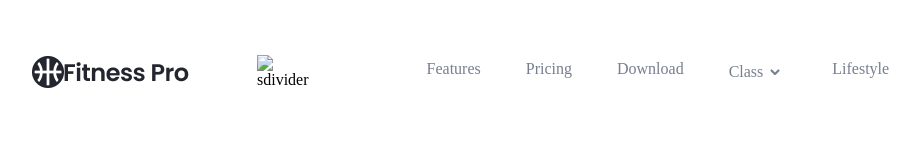
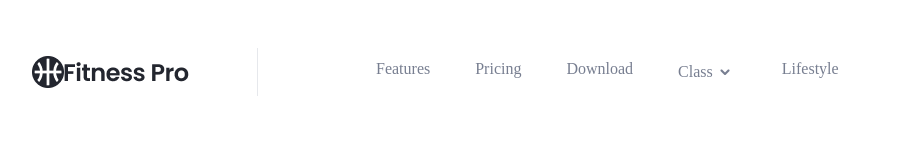
Before and after one commit to Sakshi-Simform/fitness-practical-ui, a plain HTML site: page index.html in a window 1280 px wide. Shown: the top 160 px of the page, without its empty margins (199-1119 px from the left). Drawn offline with Linux system fonts and the light colour scheme.

Commit message:
feature:add alternate name for divider

```diff
--- a/index.html
+++ b/index.html
@@ -17,7 +17,7 @@
                 <img src="assets/logo/mlogo.png" alt="vector logo">
                 <img src="assets/logo/logo.png" alt="fitness pro">
             </div>
-            <img src="sdivider.png" alt="sdivider">
+            <img src="assets/logo/sdivider.png" alt="sdivider">
             <div class="left-link">
                 <a href="#">Features</a>
                 <a href="#">Pricing</a>
```
